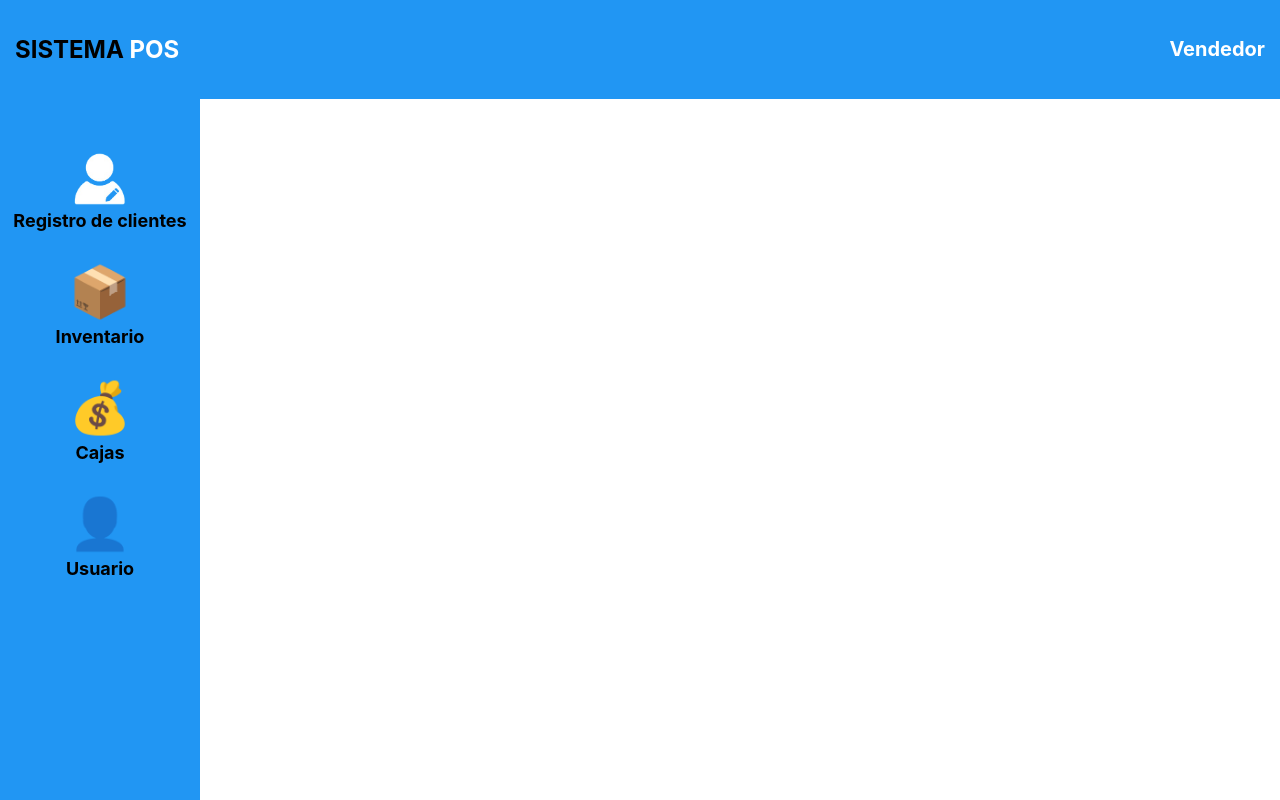
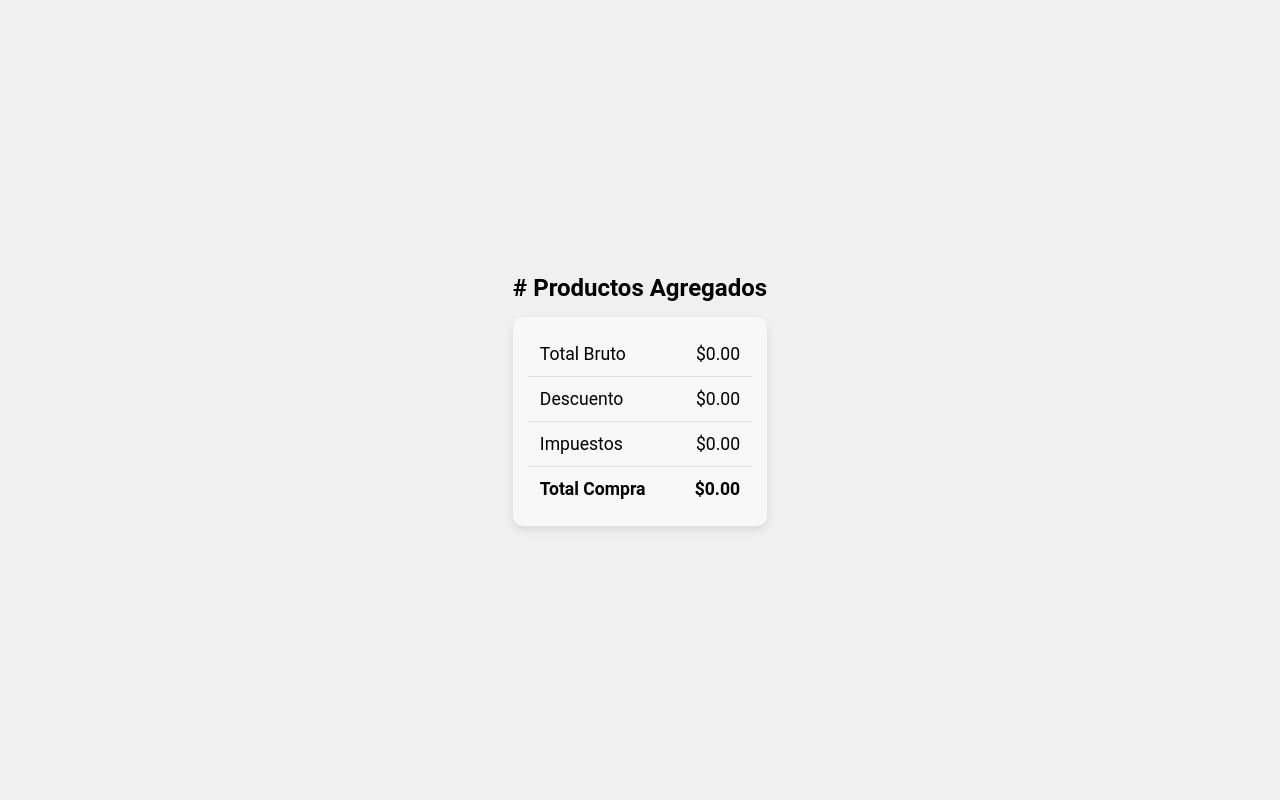
Before and after one commit to jpovalles/SistemaPOS, a React (Create React App) app: page / in a window 1280 px wide. Built offline with nearby package versions, Linux system fonts and the light colour scheme.

Commit message:
Agregar la lista de productos y resumen de compra

```diff
--- a/src/App.js
+++ b/src/App.js
@@ -1,11 +1,15 @@
 import logo from './logo.svg';
 import './App.css';
 import Sidebar from "./components/sidebar";
+import Log from "./pages/Login/Login"
+import ListaProductos from "./components/listaProductos";
+import ResumenCompra from "./components/resumenCompra";
+
 
 function App() {
   return (
     <div className="app">
-      <Sidebar />
+      <ResumenCompra />
     </div>
   );
 }
--- /dev/null
+++ b/src/components/listaProductos.css
@@ -0,0 +1,78 @@
+.product-list {
+    width: 100%;
+    max-width: 700px;
+    margin: 20px auto;
+    text-align: center;
+  }
+
+  .title {
+    font-size: 2rem;
+    font-weight: bold;
+    text-align: left;
+    margin-bottom: 15px;
+    display: block; /* Hace que el título sea un solo bloque */
+  }
+
+  ul {
+    list-style: none;
+    padding: 0;
+  }
+
+  .product-item {
+    display: flex;
+    align-items: center;
+    justify-content: space-between;
+    background-color: #c4c4c4;
+    border-radius: 20px;
+    padding: 10px;
+    margin: 8px 0;
+    width: 100%;
+  }
+
+  .product-name {
+    flex-grow: 4;
+    text-align: left;
+    padding-left: 15px;
+    font-size: 1.2rem;
+    color: black
+  }
+
+  .quantity-controls {
+    display: flex;
+    align-items: center;
+    background: white;
+    border-radius: 15px;
+    padding: 5px;
+    color: black
+  }
+
+  .btn-control {
+    background: none;
+    border: none;
+    font-size: 16px;
+    cursor: pointer;
+    padding: 5px 10px;
+  }
+
+  .quantity {
+    font-size: 16px;
+    margin: 0 8px;
+    color: black
+  }
+
+  .btn-delete {
+    background: none;
+    border: none;
+    color: red;
+    font-size: 18px;
+    cursor: pointer;
+    margin-left: 10px;
+  }
+
+  .product-item:hover {
+    background-color: #b0b0b0;
+  }
+
+  .btn-delete:hover {
+    color: darkred;
+  }
--- /dev/null
+++ b/src/components/listaProductos.js
@@ -0,0 +1,26 @@
+import "./listaProductos.css";
+
+const ProductList = () => {
+  const productos = Array(5).fill("Producto");
+
+  return (
+    <div className="product-list">
+      <h1 className="title">Lista de Productos</h1>
+      <ul>
+        {productos.map((producto, index) => (
+          <li key={index} className="product-item">
+            <span className="product-name">{producto}</span>
+            <div className="quantity-controls">
+              <button className="btn-control"> - </button>
+              <span className="quantity">1</span>
+              <button className="btn-control"> + </button>
+            </div>
+            <button className="btn-delete">❌</button>
+          </li>
+        ))}
+      </ul>
+    </div>
+  );
+};
+
+export default ProductList;
--- /dev/null
+++ b/src/components/resumenCompra.css
@@ -0,0 +1,44 @@
+.summary-container {
+    width: 100%;
+    max-width: 350px;
+    margin: 20px auto;
+    text-align: center;
+    color:black;
+  }
+
+  .summary-title {
+    font-size: 1.5rem;
+    font-weight: bold;
+    margin-bottom: 15px;
+  }
+
+  .summary-card {
+    background: #f8f8f8;
+    border-radius: 10px;
+    padding: 15px;
+    box-shadow: 0 4px 8px rgba(0, 0, 0, 0.1);
+  }
+
+  .summary-item {
+    display: flex;
+    justify-content: space-between;
+    padding: 12px;
+    border-bottom: 1.5px solid #ddd;
+    font-size: 1.1rem;
+  }
+
+  .summary-item:last-child {
+    border-bottom: none;
+  }
+
+  .total {
+    font-weight: bold;
+    color: black;
+  }
+
+  .label {
+    color:black;
+  }
+  .amount {
+    color: black;
+  }
--- /dev/null
+++ b/src/components/resumenCompra.js
@@ -0,0 +1,30 @@
+import React from "react";
+import "./resumenCompra.css";
+
+const ProductsSummary = () => {
+  return (
+    <div className="summary-container">
+      <h2 className="summary-title"># Productos Agregados</h2>
+      <div className="summary-card">
+        <div className="summary-item">
+          <span className="label">Total Bruto</span>
+          <span className="amount">$0.00</span>
+        </div>
+        <div className="summary-item">
+          <span className="label">Descuento</span>
+          <span className="amount">$0.00</span>
+        </div>
+        <div className="summary-item">
+          <span className="label">Impuestos</span>
+          <span className="amount">$0.00</span>
+        </div>
+        <div className="summary-item total">
+          <span className="label">Total Compra</span>
+          <span className="amount">$0.00</span>
+        </div>
+      </div>
+    </div>
+  );
+};
+
+export default ProductsSummary;
```
